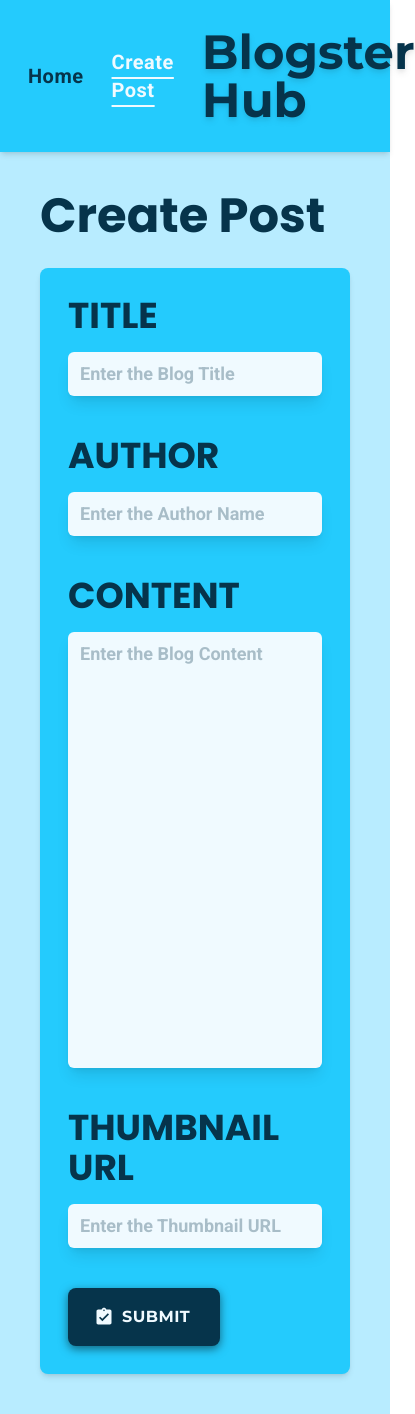
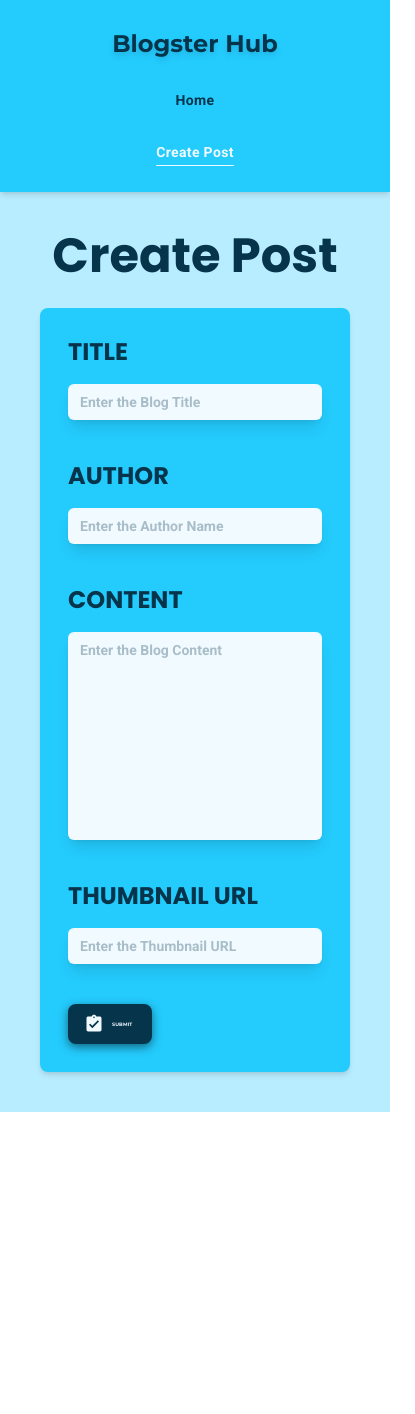
Before and after one commit to Ayush-Kanduri/Blog-WebApp-React, a React (Vite) app: page /create-post in a window 390 px wide. Shown: the whole page, 415 px wide, since content can reach past the window. After the commit the page ends 1112 px from the top, so only its background shows below. Built offline with nearby package versions, Linux system fonts and the light colour scheme.

Commit message:
Styling Responsive Tailwind CSS

```diff
--- a/src/components/Card.jsx
+++ b/src/components/Card.jsx
@@ -12,19 +12,19 @@ const Card = ({ post }) => {
 		}).format(formattedDate);
 	};
 	return (
-		<div className="w-1/4 bg-[#7adeff] pb-5 flex flex-col gap-3 rounded-xl overflow-hidden shadow-lg shadow-slate-600">
+		<div className="w-1/4 bg-[#7adeff] pb-5 flex flex-col gap-3 rounded-xl overflow-hidden shadow-lg shadow-slate-600 self-stretch min-w-[300px] md:w-[70%] sm:min-w-full ">
 			<div className="w-full flex overflow-hidden ">
 				<img
 					src={post.url}
 					alt="blog post thumbnail"
-					className="w-full object-cover object-center h-52 hover:scale-110 transition-all ease-linear hover:brightness-90"
+					className="w-full object-cover object-center h-56 hover:scale-110 transition-all ease-linear hover:brightness-90 md:h-80 xs:h-40"
 				/>
 			</div>
-			<div className="w-full flex flex-col gap-0 relative pt-2 pl-2">
-				<h2 className="text-text font-heading font-bold text-3xl px-4">
+			<div className="w-full flex flex-col gap-0 relative pt-2 pl-2 md:min-h-[200px] xs:items-center xs:justify-center">
+				<h2 className="text-text font-heading font-bold text-2xl px-4 xs:text-center xs:px-2 xs:text-lg">
 					{post.title}
 				</h2>
-				<p className="text-[#095371] font-logo text-sm font-bold p-2 px-4">
+				<p className="text-[#095371] font-logo text-sm font-bold p-2 px-4 xs:px-2 xs:text-center">
 					Posted by {post.author}
 				</p>
 				<StyledButton
@@ -33,7 +33,7 @@ const Card = ({ post }) => {
 				>
 					Read
 				</StyledButton>
-				<p className="text-base text-[#095371] font-text absolute bottom-2 right-3 font-semibold border-b-2 border-[#095371]">
+				<p className="text-base text-[#095371] font-text absolute bottom-2 right-3 font-semibold border-b-2 border-[#095371] xs:relative xs:top-0 xs:right-0 xs:mt-5">
 					{printDate(post.createdAt)}
 				</p>
 			</div>
@@ -51,4 +51,7 @@ const StyledButton = styled(Button)`
 	background: #06344b !important;
 	font-weight: 900 !important;
 	box-shadow: 0 2px 4px rgba(0, 0, 0, 0.5);
+	@media (width<=400px) {
+		margin-left: 0rem !important;
+	}
 `;
--- a/src/components/Navbar.jsx
+++ b/src/components/Navbar.jsx
@@ -2,27 +2,27 @@ const Navbar = ({ NavLink, Link, Outlet }) => {
 	return (
 		<>
 			<nav className="bg-border w-full p-7 shadow-md">
-				<ul className="flex w-full gap-7 justify-start items-center">
-					<li>
+				<ul className="flex w-full gap-7 justify-start items-center xs:flex-col">
+					<li className="xs:order-2">
 						<NavLink
 							to="/"
-							className="hover:text-post text-text font-bold transition-all ease-in-out duration-150 text-xl tracking-wide"
+							className="hover:text-post text-text font-bold transition-all ease-in-out duration-150 text-xl tracking-wide sm:text-sm "
 						>
 							Home
 						</NavLink>
 					</li>
-					<li>
+					<li className="xs:order-2">
 						<NavLink
 							to="/create-post"
-							className="hover:text-post text-text font-bold transition-all ease-in-out duration-150 text-xl tracking-wide"
+							className="hover:text-post text-text font-bold transition-all ease-in-out duration-150 text-xl tracking-wide sm:text-sm "
 						>
 							Create Post
 						</NavLink>
 					</li>
-					<li className="ml-auto">
+					<li className="ml-auto xs:mr-auto xs:order-1">
 						<Link
 							to="/"
-							className="text-text font-bold text-5xl font-logo drop-shadow-md"
+							className="text-text font-bold text-5xl font-logo drop-shadow-md sm:text-2xl "
 						>
 							Blogster Hub
 						</Link>
--- a/src/pages/CreatePost.jsx
+++ b/src/pages/CreatePost.jsx
@@ -58,7 +58,9 @@ const CreatePost = () => {
 
 	return (
 		<div className="text-5xl p-10 flex-1">
-			<h1 className="text-text font-heading font-bold">Create Post</h1>
+			<h1 className="text-text font-heading font-bold xs:text-center">
+				Create Post
+			</h1>
 			<Toast />
 			<form
 				action=""
@@ -69,7 +71,7 @@ const CreatePost = () => {
 				<div className="w-full flex flex-col p-4 gap-4">
 					<label
 						htmlFor="title"
-						className="text-text font-bold text-4xl font-heading uppercase"
+						className="text-text font-bold text-4xl font-heading uppercase xs:text-2xl"
 					>
 						Title
 					</label>
@@ -79,7 +81,7 @@ const CreatePost = () => {
 						id="title"
 						required
 						placeholder="Enter the Blog Title"
-						className="bg-post text-text font-text font-semibold p-2 px-3 rounded-md shadow-lg border-0 focus:outline-none focus:ring-0 focus:border-0 placeholder:text-text placeholder:opacity-30 text-lg"
+						className="bg-post text-text font-text font-semibold p-2 px-3 rounded-md shadow-lg border-0 focus:outline-none focus:ring-0 focus:border-0 placeholder:text-text placeholder:opacity-30 text-lg xs:text-sm"
 						value={title.value}
 						onChange={title.onChange}
 					/>
@@ -87,7 +89,7 @@ const CreatePost = () => {
 				<div className="w-full flex flex-col p-4 gap-4">
 					<label
 						htmlFor="author"
-						className="text-text font-bold text-4xl font-heading uppercase"
+						className="text-text font-bold text-4xl font-heading uppercase xs:text-2xl"
 					>
 						Author
 					</label>
@@ -97,7 +99,7 @@ const CreatePost = () => {
 						id="author"
 						required
 						placeholder="Enter the Author Name"
-						className="bg-post text-text font-text font-semibold p-2 px-3 rounded-md shadow-lg border-0 focus:outline-none focus:ring-0 focus:border-0 placeholder:text-text placeholder:opacity-30 text-lg"
+						className="bg-post text-text font-text font-semibold p-2 px-3 rounded-md shadow-lg border-0 focus:outline-none focus:ring-0 focus:border-0 placeholder:text-text placeholder:opacity-30 text-lg xs:text-sm"
 						value={author.value}
 						onChange={author.onChange}
 					/>
@@ -105,7 +107,7 @@ const CreatePost = () => {
 				<div className="w-full flex flex-col p-4 gap-4">
 					<label
 						htmlFor="content"
-						className="text-text font-bold text-4xl font-heading uppercase"
+						className="text-text font-bold text-4xl font-heading uppercase xs:text-2xl"
 					>
 						Content
 					</label>
@@ -116,7 +118,7 @@ const CreatePost = () => {
 						rows="15"
 						placeholder="Enter the Blog Content"
 						required
-						className="bg-post text-text font-text font-semibold p-2 px-3 rounded-md shadow-lg border-0 focus:outline-none focus:ring-0 focus:border-0 placeholder:text-text placeholder:opacity-30 text-lg resize-none whitespace-pre-wrap"
+						className="bg-post text-text font-text font-semibold p-2 px-3 rounded-md shadow-lg border-0 focus:outline-none focus:ring-0 focus:border-0 placeholder:text-text placeholder:opacity-30 text-lg resize-none whitespace-pre-wrap sm:h-52 xs:text-sm"
 						value={content.value}
 						onChange={content.onChange}
 					></textarea>
@@ -124,7 +126,7 @@ const CreatePost = () => {
 				<div className="w-full flex flex-col p-4 gap-4">
 					<label
 						htmlFor="url"
-						className="text-text font-bold text-4xl font-heading uppercase"
+						className="text-text font-bold text-4xl font-heading uppercase xs:text-2xl"
 					>
 						Thumbnail URL
 					</label>
@@ -134,7 +136,7 @@ const CreatePost = () => {
 						id="url"
 						required
 						placeholder="Enter the Thumbnail URL"
-						className="bg-post text-text font-text font-semibold p-2 px-3 rounded-md shadow-lg border-0 focus:outline-none focus:ring-0 focus:border-0 placeholder:text-text placeholder:opacity-30 text-lg "
+						className="bg-post text-text font-text font-semibold p-2 px-3 rounded-md shadow-lg border-0 focus:outline-none focus:ring-0 focus:border-0 placeholder:text-text placeholder:opacity-30 text-lg xs:text-sm"
 						value={url.value}
 						onChange={url.onChange}
 					/>
@@ -169,6 +171,10 @@ const StyledButton = styled(Button)`
 	justify-content: center !important;
 	align-items: center !important ;
 	text-align: center !important;
+	@media (width<=400px) {
+		font-size: 0.3rem !important;
+		padding: 10px 20px !important;
+	}
 `;
 
 //NOTE:: This function checks for a new line character and adds a new line character if it is not present//
--- a/src/pages/Error.jsx
+++ b/src/pages/Error.jsx
@@ -4,21 +4,22 @@ import { useNavigate } from "react-router-dom";
 const Error = () => {
 	const navigate = useNavigate();
 	useEffect(() => {
-		setTimeout(() => navigate("/"), 5000);
+		// setTimeout(() => navigate("/"), 5000);
+		// navigate("/");
 	}, [navigate]);
 
 	return (
 		<div className="text-5xl p-10">
 			<h1 className="text-text font-heading font-bold">Error 404</h1>
-			<h2 className="mt-5 font-medium font-text text-text text-4xl">
+			<h2 className="mt-5 font-medium font-text text-text text-4xl sm:text-2xl">
 				Oops! We're Lost in Space
 			</h2>
-			<p className="mt-2 pl-1 text-text text-xl font-text font-medium">
+			<p className="mt-2 pl-1 text-text text-xl font-text font-medium sm:text-base">
 				Sorry, the page you are looking for is floating in a galaxy far, far
 				away.
 			</p>
 			<img
-				className="mt-5 ml-1 object-cover object-center rounded-lg shadow-lg w-4/12"
+				className="mt-5 ml-1 object-cover object-center rounded-lg shadow-lg max-w-[400px] sm:max-w-[320px] xs:max-w-[230px]"
 				src="https://images.unsplash.com/photo-1506702315536-dd8b83e2dcf9?ixlib=rb-4.0.3&ixid=M3wxMjA3fDB8MHxwaG90by1wYWdlfHx8fGVufDB8fHx8fA%3D%3D&auto=format&fit=crop&w=1170&q=80"
 				alt="error 404 image"
 			/>
--- a/src/pages/Home.jsx
+++ b/src/pages/Home.jsx
@@ -1,12 +1,12 @@
 import Card from "@/components/Card";
 import DB from "@/utils/firebase";
-// import { collection, onSnapshot } from "firebase/firestore";
+import { collection, onSnapshot } from "firebase/firestore";
 import { useEffect, useRef, useState } from "react";
 import BarLoader from "react-spinners/BarLoader";
 
 const Home = () => {
 	const [posts, setPosts] = useState([]);
-	const [isLoading, setIsLoading] = useState(false);
+	const [isLoading, setIsLoading] = useState(true);
 	const unsubscribeRef = useRef(null);
 	useEffect(() => {
 		try {
@@ -42,7 +42,7 @@ const Home = () => {
 		<>
 			{isLoading && (
 				<div className="text-5xl p-10 flex-1">
-					<div className="flex flex-col justify-center items-center gap-8 mt-20">
+					<div className="flex flex-col justify-center items-center gap-8 mt-20 min-w-full">
 						<h1 className="text-text font-bold font-logo animate-bounce">
 							Loading...
 						</h1>
@@ -51,15 +51,17 @@ const Home = () => {
 							height={7}
 							loading
 							speedMultiplier={1}
-							width={1270}
+							width={300}
 						/>
 					</div>
 				</div>
 			)}
 			{!isLoading && (
 				<div className="text-5xl p-10 flex-1">
-					<h1 className="text-text font-heading font-bold">Your Posts</h1>
-					<div className="mt-7 w-full flex flex-wrap gap-4 p-3 ">
+					<h1 className="text-text font-heading font-bold xs:text-center ">
+						Your Posts
+					</h1>
+					<div className="mt-7 w-full flex flex-wrap gap-16 p-3 justify-between items-center transition-all ease-linear lg:justify-center ">
 						{posts.length > 0 ? (
 							posts.map((post) => <Card key={post.id} post={post} />)
 						) : (
--- a/tailwind.config.js
+++ b/tailwind.config.js
@@ -16,9 +16,9 @@ export default {
 			},
 			screens: {
 				// Desktop First Approach
-				xs: { max: "320px" },
+				xs: { max: "400px" },
 				sm: { max: "640px" },
-				md: { max: "768px" },
+				md: { max: "766px" },
 				lg: { max: "1024px" },
 				xl: { max: "1380px" },
 			},
```
Also changed, not shown: src/pages/PostDetail.jsx (+8 -10 lines).
